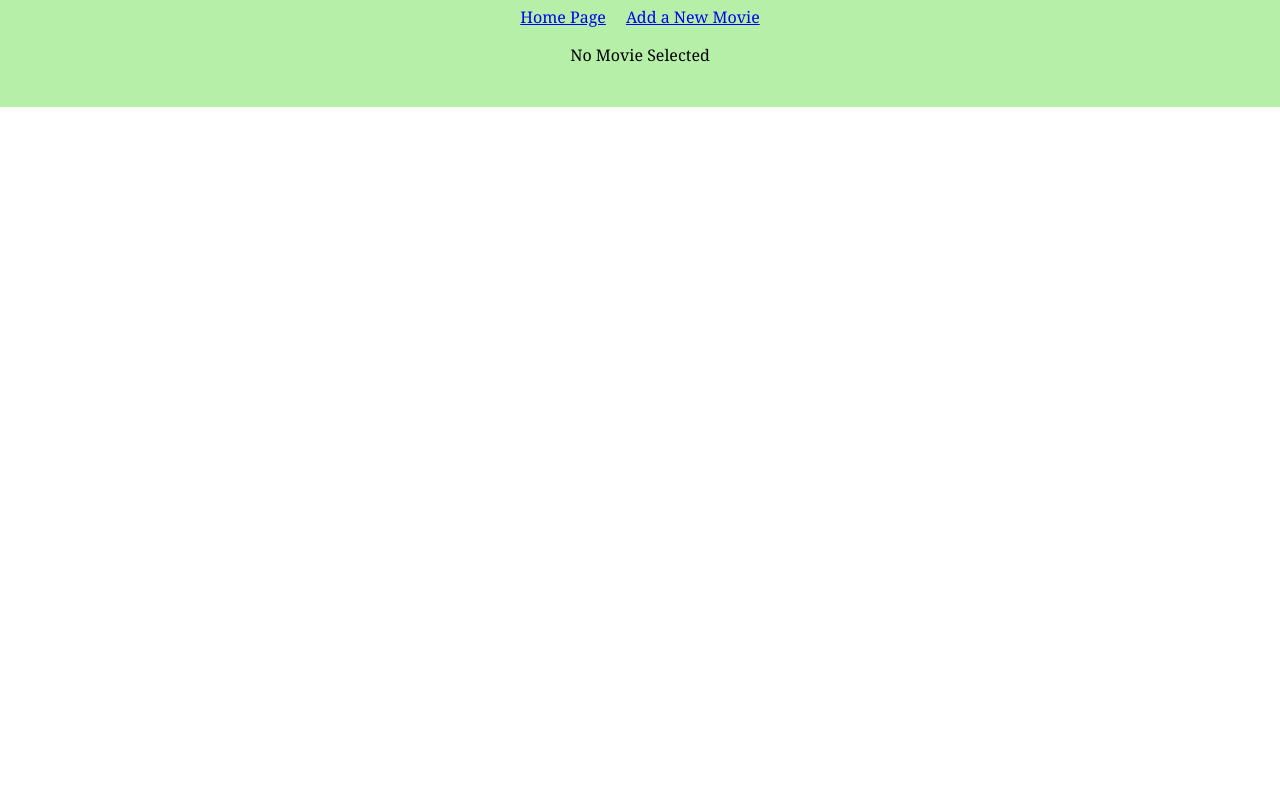
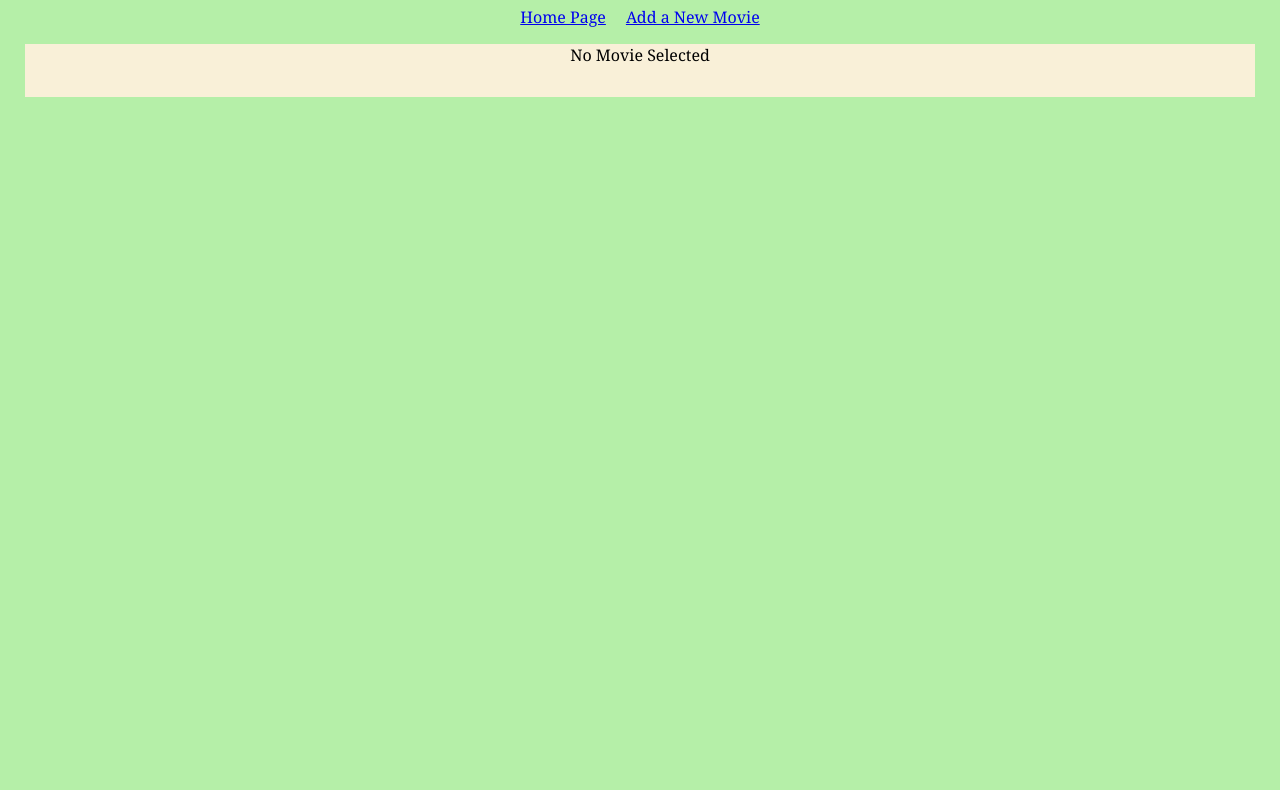
Before and after one commit to KatherineKuehn-Bao/public-weekend-movie-saga, a React app: page /#/details in a window 1280 px wide. Shown: the part 130-920 px from the top of the page. Before the commit the page ends 800 px from the top, so only its background shows below. Built offline with nearby package versions, Linux system fonts and the light colour scheme; no server answers.

Commit message:
stlyed background

```diff
--- a/src/components/App/App.css
+++ b/src/components/App/App.css
@@ -3,6 +3,7 @@
   background-color: rgb(181, 239, 168);
   padding: 25px;
   font-family: Georgia, 'Times New Roman', Times, serif;
+  height: 1000px;
 }
 
 
--- /dev/null
+++ b/src/components/Details/Details.css
@@ -0,0 +1,8 @@
+.selectedCard{
+    background-color: rgb(249, 240, 216);
+padding-bottom: 15px;
+}
+p{
+    padding-left: 25px;
+    padding-right: 25px;
+}
--- a/src/components/Details/Details.jsx
+++ b/src/components/Details/Details.jsx
@@ -2,6 +2,7 @@ import axios from "axios";
 import { useEffect } from "react";
 import { useSelector } from "react-redux";
 import { useState } from 'react';
+import './Details.css';
 //NEED MORE INFORMATION FROM THE DATABASE.....
 // import { useEffect } from "react";
 
@@ -37,6 +38,7 @@ function Details() {
 
     return (<>
         <section>
+            <div className="selectedCard">
                 {
                     // if there is a selected movie, display HTML
                     selectedMovie.title ? (
@@ -52,6 +54,7 @@ function Details() {
                         <p> No Movie Selected </p>
                     )
                 }
+            </div>
         </section>
     </>
     );
```
Lines whose indentation alone changed are shown as unchanged.
